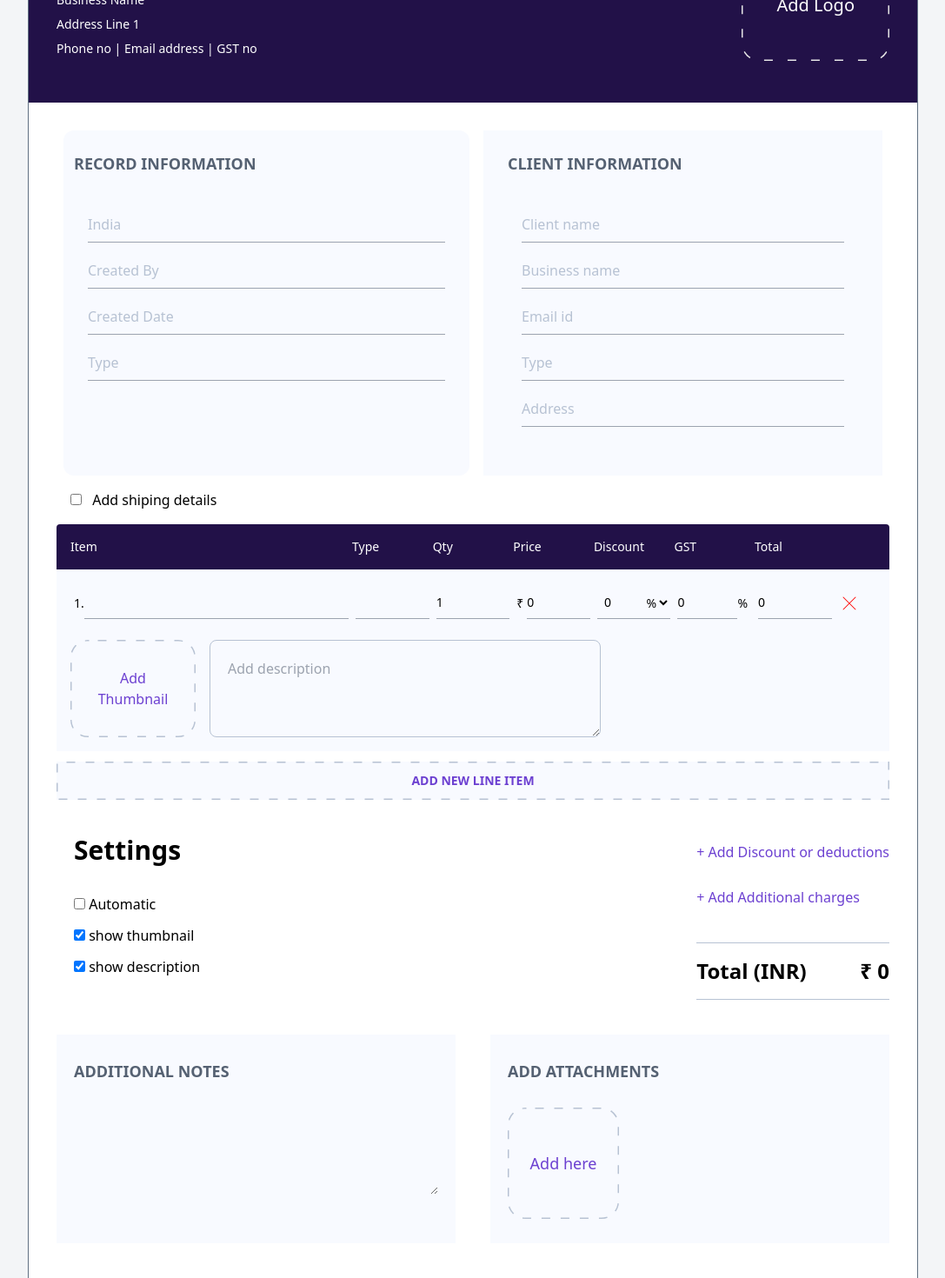
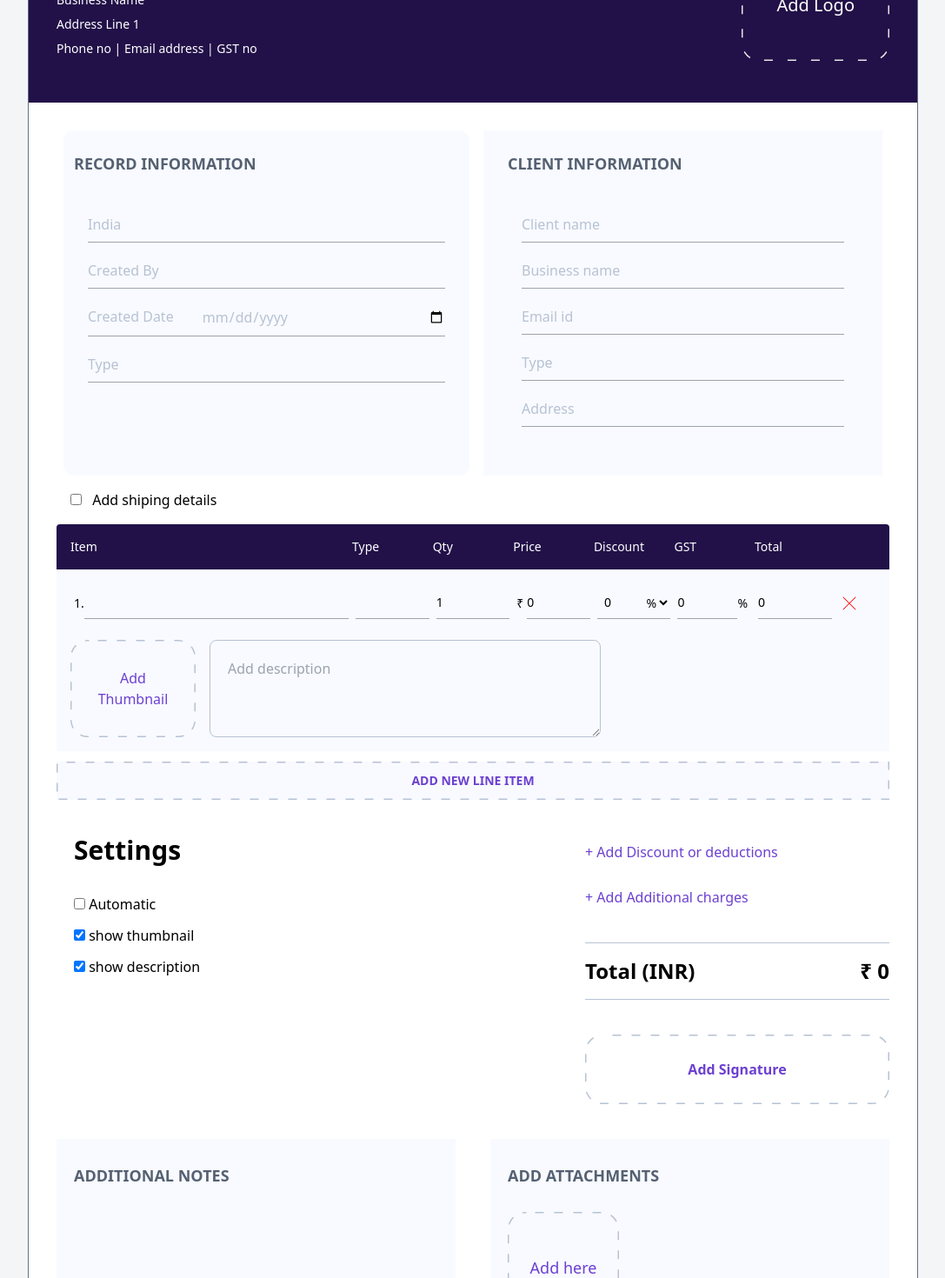
Before and after one commit to Bot-Arun/svelte-invoice-generator, a Svelte app: page / in a window 1280 px wide. Shown: the part 267-1737 px from the top of the page at 87% size, without its empty margins (96-1183 px from the left). Built offline with nearby package versions, Linux system fonts and the light colour scheme.

Commit message:
added signature box

```diff
--- a/src/components/FormItem.svelte
+++ b/src/components/FormItem.svelte
@@ -1,7 +1,6 @@
 <script lang='ts'>
     import { setting, type FormItemType} from "../store";
 
-    import Plus from '../assets/plus.svg'
     import Cross from '../assets/cross.svg'
     import Up from '../assets/up.svg'
     import Down from '../assets/down.svg'
@@ -152,7 +151,7 @@
         <div class=" w-[10%] p-1 flex">
             <input class="focus:outline-none border-b border-gray-400 hover:border-[#733dd9] focus:border-[#733dd9] bg-inherit py-2 pr-2 w-full" type="number" bind:value={item.gst} ><span class="self-center pr-1">%</span>
         </div>
-        <div class=" w-[10%] p-1 flex">
+        <div class="w-[10%] p-1 flex">
             <input class="focus:outline-none border-b border-gray-400 hover:border-[#733dd9] focus:border-[#733dd9] bg-inherit py-2 pr-2 w-full" type="number" on:change={(e)=>computeDiscount(e.target?.value ?? 0)} value={item.total} >
         </div>
         <button on:click={handleDelete} class=" w-[5%] p-1">
@@ -162,12 +161,12 @@
     <div class=" mt-5 flex">
         {#if $setting.showThumbnail}
                 {#if showImage}
-                    <img bind:this={image} class="h-32 w-32"  src="" alt="Preview" />
+                    <img bind:this={image} class="h-32 w-32" alt="Thumbnail"  />
                     <button on:click={()=> { showImage= false}} class="self-start w-[5%] p-1">
                         <img src={Cross} alt="">
                     </button>
                 {:else}
-                    <input bind:this={input} on:change={onThumbnailChange} type="file"  id='files' class="hidden" accept="image/png, image/jpeg" />
+                    <input bind:this={input} accept="image/png, image/jpeg" on:change={onThumbnailChange} type="file"  id='files' class="hidden"  />
                     <label for='files' class="my-border focus:bg-[#e5ecf7] hover:bg-gray-100 h-28 p-5 text-[#6C40D1] break-words w-36 text-center flex"> <span class="self-center"> Add Thumbnail</span></label>
                 {/if}
         {/if}
--- a/src/pages/About.svelte
+++ b/src/pages/About.svelte
@@ -1,5 +1,3 @@
 <script lang="ts">
   import { Link } from "svelte-routing";
-
-
 </script>
--- a/src/pages/Home.svelte
+++ b/src/pages/Home.svelte
@@ -79,9 +79,12 @@
                     <div class="flex-1 bg-[#f8faff] py-4 px-3 mx-2 rounded-xl">
                         <div class="text-lg text-[#556172] py-2 font-semibold">RECORD INFORMATION</div>
                         <div class="p-4 pb-10">
-                            <input class="focus:outline-none mt-5 border-b pb-2 w-full border-gray-400 focus:border-[#733dd9] bg-inherit placeholder-[#B7C2D3] " placeholder="India" type="text">
+                            <input class="focus:outline-none mt-5 border-b pb-2 w-full border-gray-400 focus:border-[#111013] bg-inherit placeholder-[#B7C2D3] " placeholder="India" type="text">
                             <input class="focus:outline-none mt-5 border-b pb-2 w-full border-gray-400 focus:border-[#733dd9] bg-inherit placeholder-[#B7C2D3] " placeholder="Created By" type="text">
-                            <input class="focus:outline-none mt-5 border-b pb-2 w-full border-gray-400 focus:border-[#733dd9] bg-inherit placeholder-[#B7C2D3] " placeholder="Created Date" type="text">
+                            <div class="flex">
+                                <label for="created-date" class=" flex w-48 text-[#B7C2D3] border-b pb-2 border-gray-400 focus:border-[#733dd9] bg-inherit mt-5" >Created Date</label>
+                                <input id='created-date' class="focus:outline-none mt-5 border-b pb-2 w-full border-gray-400 focus:border-[#733dd9] bg-inherit text-[#B7C2D3] " placeholder="Created Date" type="date">
+                            </div>
                             <input class="focus:outline-none mt-5 border-b pb-2 w-full border-gray-400 focus:border-[#733dd9] bg-inherit placeholder-[#B7C2D3] " placeholder="Type" type="text">
 
                         </div>
@@ -92,7 +95,7 @@
                             <div class="p-4 pb-10">
                                 <input class="focus:outline-none mt-5 border-b pb-2 w-full border-gray-400 focus:border-[#733dd9] bg-inherit placeholder-[#B7C2D3] " placeholder="Client name" type="text">
                                 <input class="focus:outline-none mt-5 border-b pb-2 w-full border-gray-400 focus:border-[#733dd9] bg-inherit placeholder-[#B7C2D3] " placeholder="Business name" type="text">
-                                <input class="focus:outline-none mt-5 border-b pb-2 w-full border-gray-400 focus:border-[#733dd9] bg-inherit placeholder-[#B7C2D3] " placeholder="Email id" type="text">
+                                <input class="focus:outline-none mt-5 border-b pb-2 w-full border-gray-400 focus:border-[#733dd9] bg-inherit placeholder-[#B7C2D3] " placeholder="Email id" type="email">
                                 <input class="focus:outline-none mt-5 border-b pb-2 w-full border-gray-400 focus:border-[#733dd9] bg-inherit placeholder-[#B7C2D3] " placeholder="Type" type="text">
                                 <input class="focus:outline-none mt-5 border-b pb-2 w-full border-gray-400 focus:border-[#733dd9] bg-inherit placeholder-[#B7C2D3] " placeholder="Address" type="text">
                             </div>
@@ -147,12 +150,14 @@
                             <button on:click={addAdditionalCharges} class="text-[#6C40D1] mt-7">
                                 + Add Additional charges
                             </button>
+                            <div class="w-[350px]"> </div>
                             <div class="flex font-semibold text-2xl mt-10 py-4 border-y border-[#B7C2D3FF] ">
                                <span>Total (INR)</span>
                                <span class="ml-auto"> ₹ {total}</span>
                             </div>
 
                         </div>
+                    <div class="my-border-2 w-full focus:bg-[#F8FAFF] hover:bg-gray-100 h-20 p-2 text-[#6C40D1] break-words mt-10 justify-center text-center flex"> <span class="self-center font-semibold"> Add Signature</span></div>
                     </div>
                 </div>
                 <div class="flex mt-10">
```
